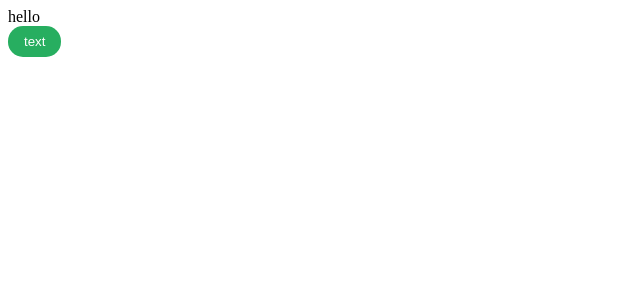
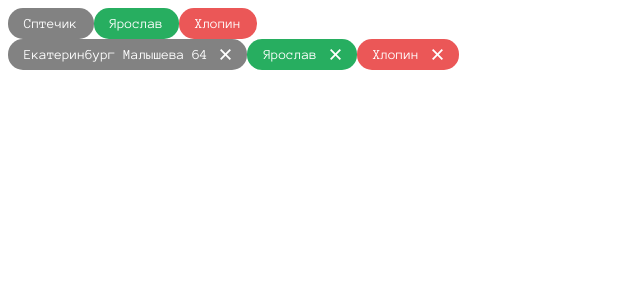
Before and after one commit to StephanYorchenko/yorche-lib, a React (Create React App) app: page / in a window 1280 px wide. Shown: the top 300 px of the page, without its empty margins (0-640 px from the left). Built offline with nearby package versions, Linux system fonts and the light colour scheme.

Commit message:
добавил onClose для Chip

```diff
--- a/package.json
+++ b/package.json
@@ -12,6 +12,7 @@
     "emotion": "10.0.27",
     "react": "18.0.0",
     "react-dom": "18.0.0",
+    "react-helmet": "^6.1.0",
     "react-scripts": "5.0.1",
     "typescript": "4.6.3"
   },
@@ -38,5 +39,8 @@
       "last 1 firefox version",
       "last 1 safari version"
     ]
+  },
+  "devDependencies": {
+    "@types/react-helmet": "^6.1.5"
   }
 }
--- a/public/index.html
+++ b/public/index.html
@@ -25,6 +25,13 @@
       Learn how to configure a non-root public URL by running `npm run build`.
     -->
     <title>React App</title>
+    <style>
+      @import url("https://fonts.googleapis.com/css2?family=Anonymous+Pro&display=swap");
+
+      body{
+          font-family: 'Anonymous Pro', monospace;
+      }
+    </style>
   </head>
   <body>
     <noscript>You need to enable JavaScript to run this app.</noscript>
--- a/src/App.tsx
+++ b/src/App.tsx
@@ -1,13 +1,23 @@
 import React from 'react';
-import {Chip} from "./components/chips";
+import {Chip} from "./components/chip";
+import {Helmet} from "react-helmet";
 
 function App() {
   return (
     <div className="App">
-      <div>hello</div>
-      <Chip
-        text="text"
-      />
+      <Helmet>
+        <title>Тест Chips</title>
+      </Helmet>
+      <div>
+        <Chip text="Сптечик"/>
+        <Chip text="Ярослав" variant="accept"/>
+        <Chip text="Хлопин" variant="reject"/>
+      </div>
+      <div>
+        <Chip text="Екатеринбург Малышева 64" onClose={() => {alert('close')}}/>
+        <Chip text="Ярослав" variant="accept" onClose={() => {alert('close')}}/>
+        <Chip text="Хлопин" variant="reject" onClose={() => {alert('close')}}/>
+      </div>
     </div>
   );
 }
--- a/src/components/chips/chip.style.ts
+++ b/src/components/chip/chip.style.ts
@@ -1,6 +1,9 @@
 import {css} from 'emotion'
+import {ColorsEnum} from "../colors";
 
 export const button = css`
+  font-family: 'Anonymous Pro', monospace;
+  font-size: 14px;
   display: inline-flex;
   margin: 0;
   align-items: center;
@@ -16,7 +19,6 @@ export const button = css`
     transition: background-color .12s ease, box-shadow .12s ease;
   }
   &:hover{
-    cursor: pointer;
     box-shadow: 2px 2px 2px #828282;
     transition: background-color .12s ease,
       box-shadow .12s ease;
@@ -24,6 +26,32 @@ export const button = css`
 `;
 
 export const acceptVariant = css`
-  background-color: #27AE60;
+  background-color: ${ColorsEnum.Accept};
   color: #fff;
 `;
+
+export const rejectVariant = css`
+  background-color: ${ColorsEnum.Reject};
+  color: #fff;
+`;
+
+export const defaultVariant = css`
+  background-color: ${ColorsEnum.GrayDark};
+  color: #fff;
+`;
+
+export const crossWrapper = css`
+  height: 15px;
+  display: inline-flex;
+  align-items: center;
+  margin-left: 13px;
+  &:hover{
+    cursor: pointer;
+  }
+`;
+
+export const accessoryRightWrapper = css`
+  height: 15px;
+  display: inline-flex;
+  align-items: center;
+`;
--- /dev/null
+++ b/src/components/chip/chip.tsx
@@ -0,0 +1,48 @@
+import {IChipProps} from "./interface";
+import * as style from "./chip.style";
+import { cx } from 'emotion';
+import React, {SyntheticEvent, useCallback} from "react";
+import {Cross} from "../icon/cross";
+
+
+export const Chip = React.memo<IChipProps>(
+  ({
+    accessoryRight,
+    text,
+    variant="default",
+    onClose,
+   }: IChipProps) => {
+    const onCrossClick = useCallback(
+      (event: SyntheticEvent) => {
+        event.stopPropagation();
+        onClose?.(event);
+      },
+      [onClose]
+    );
+
+    return (
+      <button
+        className={cx(style.button,{
+          [style.acceptVariant]: variant === 'accept',
+          [style.rejectVariant]: variant === 'reject',
+          [style.defaultVariant]: variant === 'default'
+        })}
+      >
+        {text}
+        {accessoryRight &&
+          <span className={style.accessoryRightWrapper}>
+              {accessoryRight}
+          </span>
+        }
+        {onClose && (
+          <span
+            className={style.crossWrapper}
+            onClick={onCrossClick}
+          >
+            <Cross/>
+          </span>
+        )}
+      </button>
+    );
+  }
+)
--- a/src/components/chips/interface.ts
+++ b/src/components/chip/interface.ts
@@ -1,7 +1,10 @@
+import {SyntheticEvent} from "react";
+
 type Variants = "accept" | "reject" | "default"
 
 export interface IChipProps {
   accessoryRight?: JSX.Element;
   text?: string | JSX.Element;
   variant?: Variants;
+  onClose?: (event: SyntheticEvent) => void;
 }
--- a/src/components/chips/chip.tsx
+++ /dev/null
@@ -1,23 +0,0 @@
-import {IChipProps} from "./interface";
-import * as style from "./chip.style";
-import { cx } from 'emotion';
-import React from "react";
-
-
-export const Chip = React.memo<IChipProps>(
-  ({
-    accessoryRight,
-    text,
-    variant="default",
-   }: IChipProps) => {
-    return (
-      <button
-        className={cx(style.button,{
-          [style.acceptVariant]: variant === 'default',
-        })}
-      >
-        {text}
-      </button>
-    );
-  }
-)
--- a/src/components/colors.ts
+++ b/src/components/colors.ts
@@ -2,6 +2,15 @@ export type Colors =
   | "GrayLight"
   | "Gray"
   | "GrayDark"
-  | "Success"
-  | "Red"
+  | "Accept"
+  | "Reject"
   | "Blue"
+
+export enum ColorsEnum {
+  GrayLight = "#E6E6E6",
+  Gray = "#C4C4C4C4",
+  GrayDark = "#828282",
+  Accept = "#27AE60",
+  Reject = "#EB5757",
+  Blue = "#0088CC",
+}
--- /dev/null
+++ b/src/components/icon/cross.tsx
@@ -0,0 +1,11 @@
+export const Cross = () => {
+  return (
+    <svg width="11" height="11" viewBox="0 0 11 11" fill="none" xmlns="http://www.w3.org/2000/svg">
+      <path d="M11 9.65983L6.79067 5.49129L10.9578 1.28654L9.65983 0L5.49358 4.20704L1.28792 0.0417083L0
+               1.32963L4.21025 5.50275L0.0417083 9.71208L1.32963 11L5.50596 6.787L9.71346 10.9578L11
+               9.65983Z"
+            fill="white"
+      />
+    </svg>
+  );
+}
```
Also changed, not shown: src/components/chip/index.ts (renamed from src/components/chips/index.ts), 2 other files (tests, documents, lock files or other folders).
